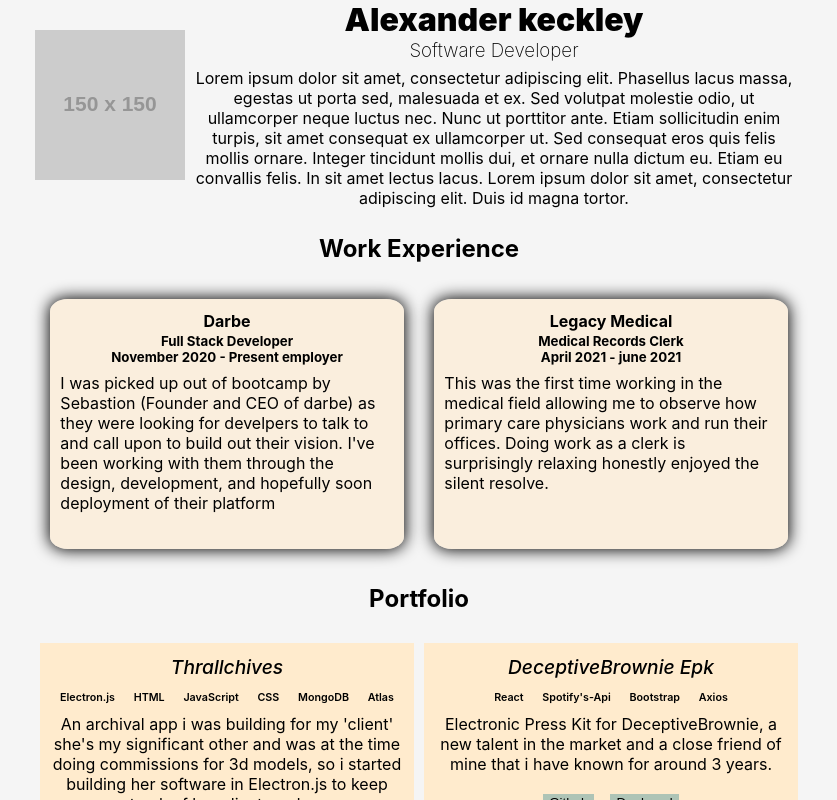
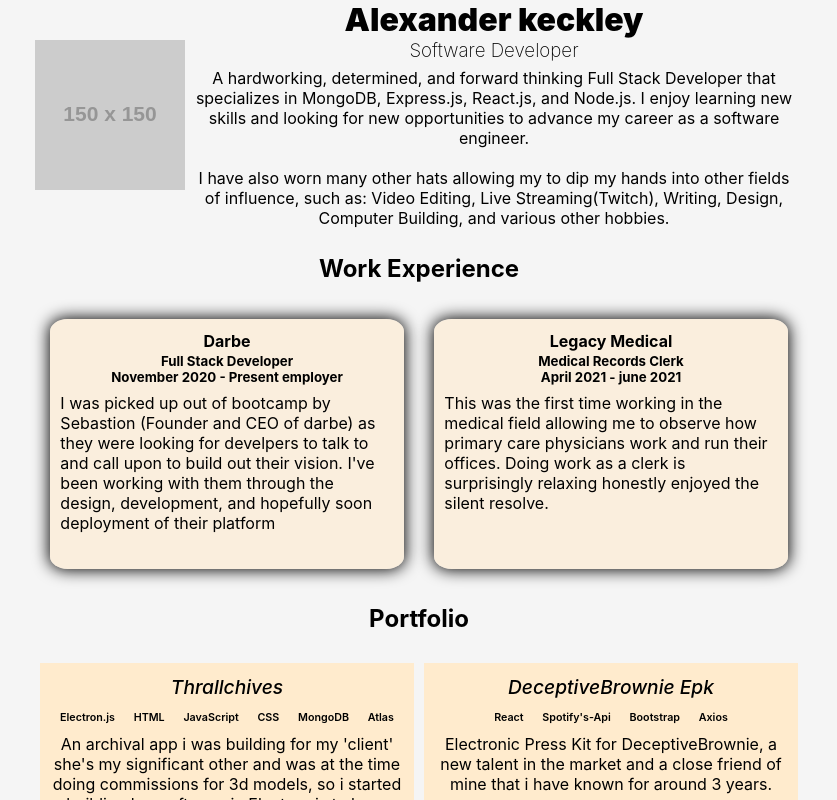
Before and after one commit to Drkeck/Drkeck.github.io, a React (Create React App) app: page / in a window 1280 px wide. Shown: the top 800 px of the page, without its empty margins (221-1058 px from the left). Built offline with nearby package versions, Linux system fonts and the light colour scheme.

Commit message:
Changed the bio over to something that is actually accurate to me and not just a placeholder for future text

```diff
--- a/src/Components/Bio/index.js
+++ b/src/Components/Bio/index.js
@@ -12,7 +12,9 @@ function Bio() {
                 <h3 className="title">Software Developer</h3>
 
                 <div className="about-me">
-                    <p>Lorem ipsum dolor sit amet, consectetur adipiscing elit. Phasellus lacus massa, egestas ut porta sed, malesuada et ex. Sed volutpat molestie odio, ut ullamcorper neque luctus nec. Nunc ut porttitor ante. Etiam sollicitudin enim turpis, sit amet consequat ex ullamcorper ut. Sed consequat eros quis felis mollis ornare. Integer tincidunt mollis dui, et ornare nulla dictum eu. Etiam eu convallis felis. In sit amet lectus lacus. Lorem ipsum dolor sit amet, consectetur adipiscing elit. Duis id magna tortor.</p>
+                    <p>A hardworking, determined, and forward thinking Full Stack Developer that specializes in MongoDB, Express.js, React.js, and Node.js. I enjoy learning new skills and looking for new opportunities to advance my career as a software engineer.</p>
+                    <br />
+                    <p>I have also worn many other hats allowing my to dip my hands into other fields of influence, such as: Video Editing, Live Streaming(Twitch), Writing, Design, Computer Building, and various other hobbies.</p>
                 </div>
             </div>
         </div>
```
